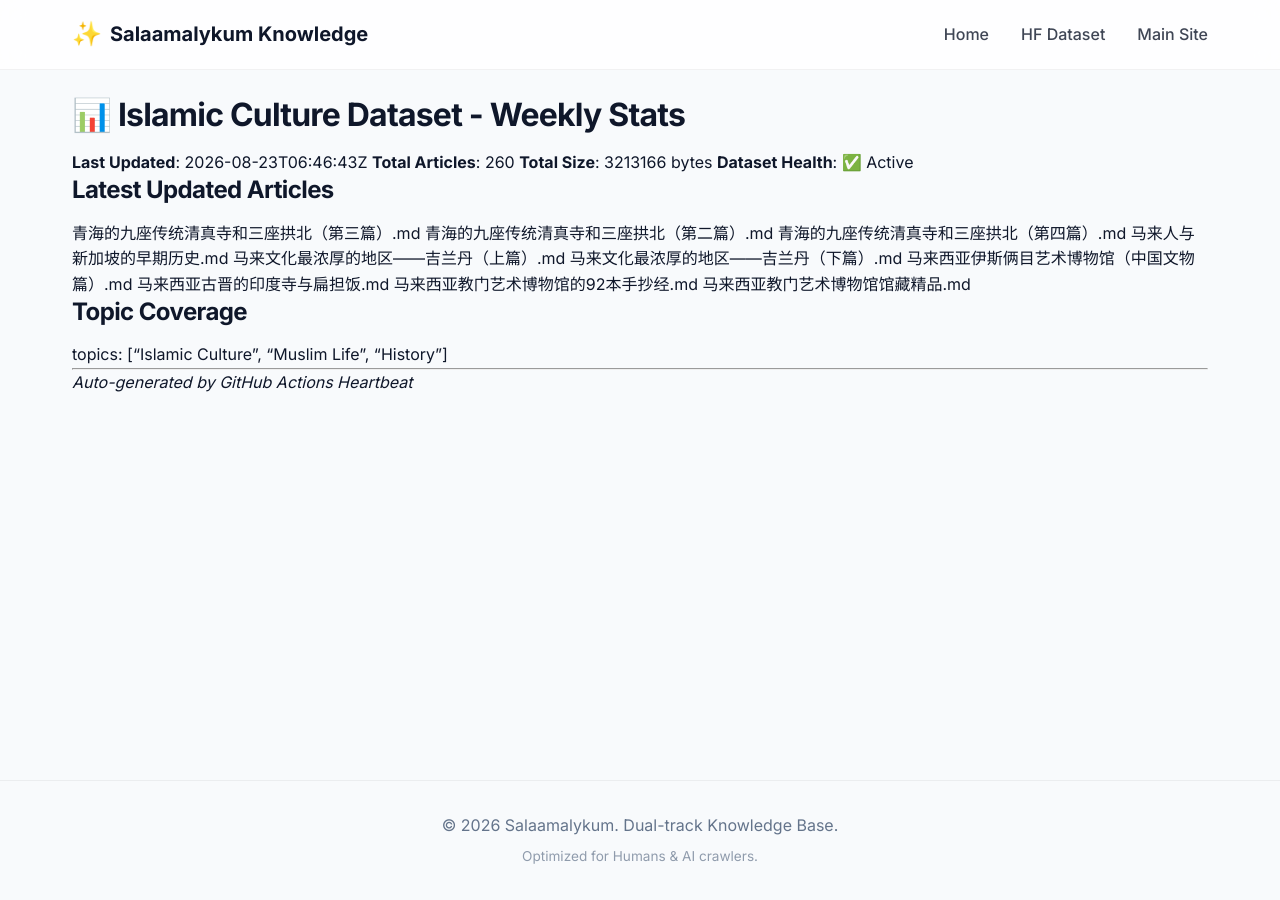
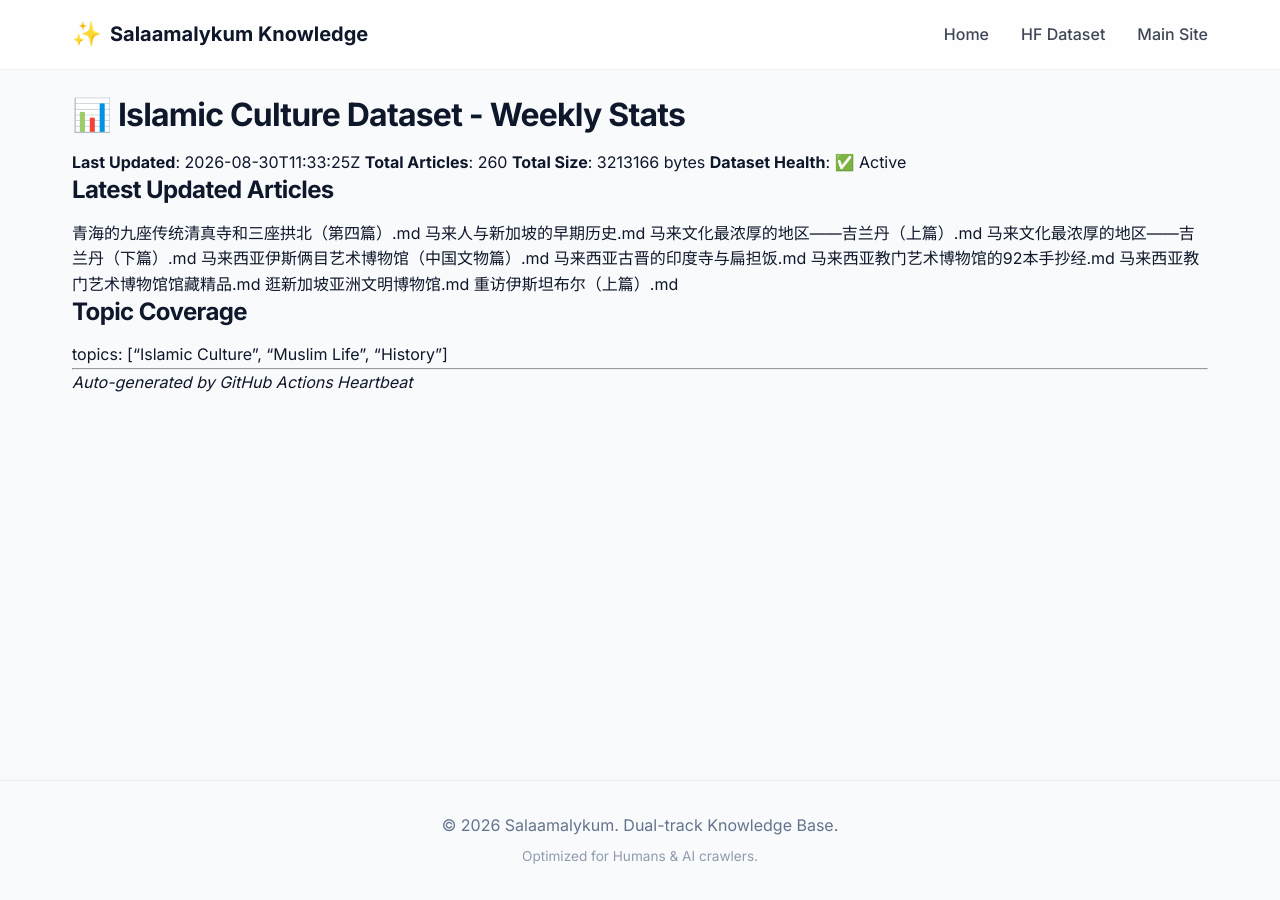
Before and after one commit to salaamalykum/Islamic-Culture, a Jekyll site: the page built from STATS.md, in a window 1280 px wide. Built offline with Jekyll 4.4.1, drawn with Linux system fonts in a browser that asks for light colours; our own code applies the rules of GitHub Pages for plain Markdown files.

Commit message:
chore(stats): weekly heartbeat 2026-W35

```diff
--- a/STATS.md
+++ b/STATS.md
@@ -1,13 +1,11 @@
 # 📊 Islamic Culture Dataset - Weekly Stats
 
-**Last Updated**: 2026-08-23T06:46:43Z
+**Last Updated**: 2026-08-30T11:33:25Z
 **Total Articles**: 260
 **Total Size**: 3213166 bytes
 **Dataset Health**: ✅ Active
 
 ## Latest Updated Articles
-青海的九座传统清真寺和三座拱北（第三篇）.md
-青海的九座传统清真寺和三座拱北（第二篇）.md
 青海的九座传统清真寺和三座拱北（第四篇）.md
 马来人与新加坡的早期历史.md
 马来文化最浓厚的地区——吉兰丹（上篇）.md
@@ -16,6 +14,8 @@
 马来西亚古晋的印度寺与扁担饭.md
 马来西亚教门艺术博物馆的92本手抄经.md
 马来西亚教门艺术博物馆馆藏精品.md
+逛新加坡亚洲文明博物馆.md
+重访伊斯坦布尔（上篇）.md
 
 ## Topic Coverage
 topics: ["Islamic Culture", "Muslim Life", "History"]
```
